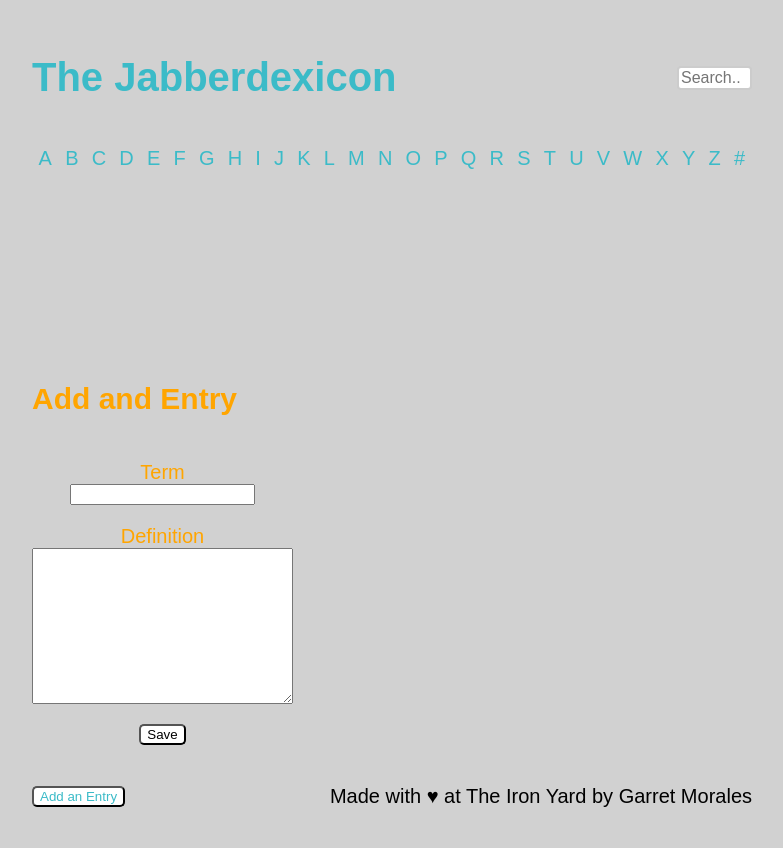
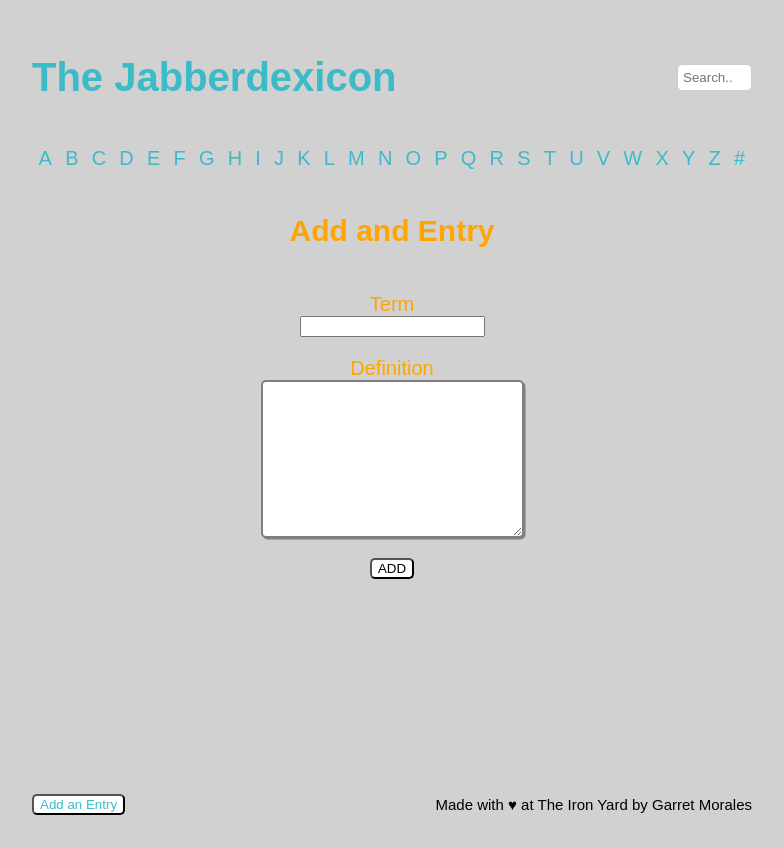
Before and after one commit to hurricanefan93/jabberdexicon, a React app: page /new in a window 1280 px wide. Shown: the whole page, without its empty margins (248-1031 px from the left). Built offline with nearby package versions, Linux system fonts and the light colour scheme; no server answers.

Commit message:
more styling

```diff
--- a/src/api.js
+++ b/src/api.js
@@ -1,4 +1,4 @@
-const TOKEN = 'example'
+const TOKEN = 'vorpal'
 const API_BASE = 'https://jabberdexicon.herokuapp.com'
 
 const get = (path, query) => {
--- a/src/components/AddWord.js
+++ b/src/components/AddWord.js
@@ -27,7 +27,7 @@ class AddWord extends Component {
           <textarea cols='30' rows='10' ref='definition' />
         </p>
         <p>
-          <button type='submit'>Save</button>
+          <button type='submit'>ADD</button>
         </p>
       </form>
     </div>
--- a/src/components/App.js
+++ b/src/components/App.js
@@ -1,12 +1,12 @@
 import React, { Component } from 'react'
 import { BrowserRouter as Router, Link, NavLink, Route } from 'react-router-dom'
+import { get } from '../api'
 import Home from './Home'
+import SearchForm from './SearchForm'
+import Search from './Search'
+import Browse from './Browse'
 import Entry from './Entry'
-import Browse from './Browse'
 import AddWord from './AddWord'
-import Search from './Search'
-import SearchForm from './SearchForm'
-import { get } from '../api'
 
 const ALPHABET = 'abcdefghijklmnopqrstuvwxyz'.split('')
 
@@ -30,18 +30,19 @@ class App extends Component {
         </header>
         <nav>
           <ul>
-            {ALPHABET.map((l) => (
-              <li key={l}>
-                <NavLink to={`/browse/${l}`}>{l}</NavLink>
+            {ALPHABET.map((i) => (
+              <li key={i}>
+                <NavLink to={`/browse/${i}`}>{i}</NavLink>
               </li>
             ))}
             <li><NavLink to='/browse/0'>#</NavLink></li>
           </ul>
         </nav>
         <main>
-          <Route exact path='/' render={(props) => (
-            <Home entries={this.state.entries} {...props} />
-          )} />
+          <div className='homescreen'>
+            <Route exact path='/' render={(props) => (
+              <Home entries={this.state.entries} {...props} />
+          )} /> </div>
           <Route exact path='/browse/:to' render={(props) => (
             <Browse entries={this.state.entries} {...props} />
           )} />
--- a/src/components/SearchForm.js
+++ b/src/components/SearchForm.js
@@ -13,7 +13,7 @@ class SearchForm extends Component {
   render () {
     return <form action='#' onSubmit={this._submit}>
       <div className='searchbar'>
-        <input type='text' ref='query' className='search' placeholder='Search..' />
+        <input type='search' ref='query' className='search' placeholder='Search..' />
       </div>
     </form>
   }
--- a/src/styles/screen.scss
+++ b/src/styles/screen.scss
@@ -10,23 +10,21 @@ body {
   height: 100vh;
 }
 
-.searchbar {
-  input.search {
-    width: 75px;
-    box-sizing: border-box;
-    border: 2px solid #ccc;
-    border-radius: 4px;
-    font-size: 16px;
-    background-color: white;
-    -webkit-transition: width 0.4s ease-in-out;
-    transition: width 0.4s ease-in-out;
-
-    input.search:focus {
-      width: 175px;
-    }
-  }
+.search {
+  border-radius: 5px;
+  border: 1px solid #ccc;
+  padding: 5px;
+  width: 75px;
+  -webkit-transition: all 0.5s ease;
+  -moz-transition: all 0.5s ease;
+  transition: all 0.5s ease;
+  float: right;
 }
 
+.search:focus {
+  width: 100%;
+  outline-color: orange;
+}
 
 a {
   &:link,
@@ -41,7 +39,7 @@ a {
   }
 
   &:active {
-    color: orange;
+    color: $link-color-hover;
   }
 }
 
@@ -60,9 +58,12 @@ button {
 }
 
 .Entry {
-  h2,
+  h2 {
+    color: orange;
+  }
+
   p {
-    color: orange;
+    color: $link-color;
   }
 }
 
@@ -98,18 +99,17 @@ nav {
 
 main {
   flex: 1;
-  display: flex;
-  align-items: flex-end;
 }
 
-.Home {
+.homescreen {
   text-align: center;
+  display: flex;
+  justify-content: center;
+  flex-direction: column;
+  align-items: center;
 
   .random ul {
     @include reset-list;
-
-    display: flex;
-    justify-content: center;
 
     li {
       padding: 1em;
@@ -122,6 +122,22 @@ main {
   display: flex;
   justify-content: center;
   flex-direction: column;
+
+  textarea {
+    border-radius: 5px;
+    border: 2px solid grey;
+    box-shadow: 1.5px 1.5px grey;
+    outline-color: $link-color;
+  }
+
+  input {
+    outline-color: $link-color;
+  }
+
+  h2 {
+    display: flex;
+    justify-content: center;
+  }
 
   p {
     display: flex;
@@ -136,4 +152,8 @@ footer {
   justify-content: space-between;
   align-items: center;
   position: static;
+
+  p {
+    font-size: 15px;
+  }
 }
```
